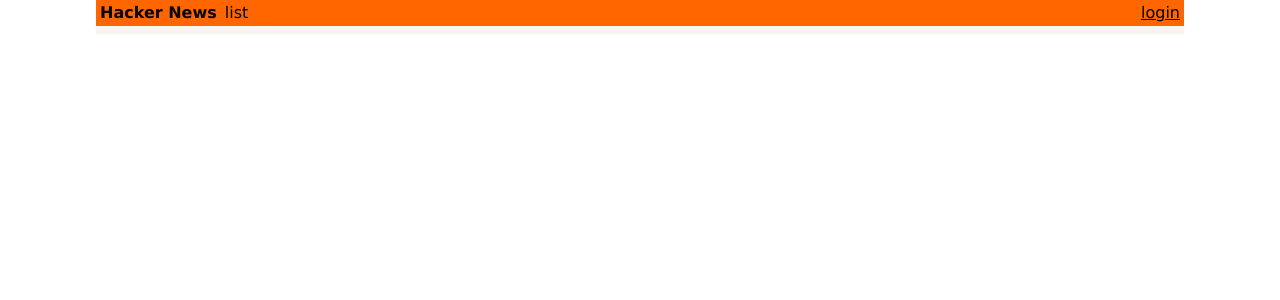
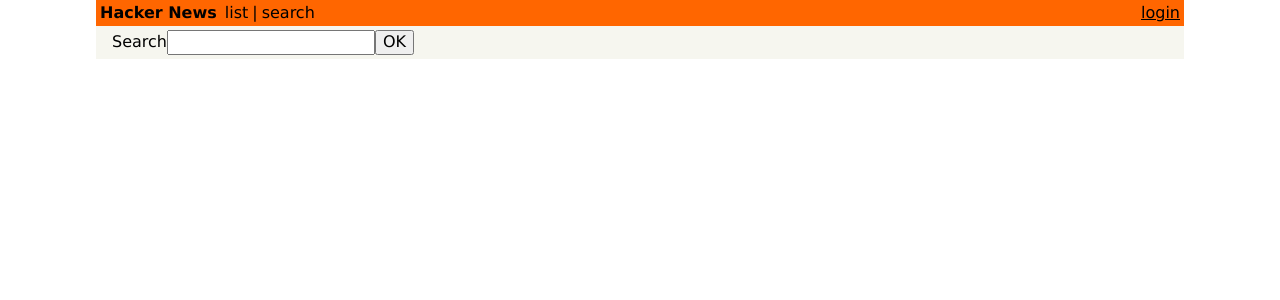
Before and after one commit to carvinsingian/hackernews-clone, a React (Create React App) app in the folder hackernews-frontend/: page /search in a window 1280 px wide. Shown: the top 300 px of the page. Built offline with nearby package versions, Linux system fonts and the light colour scheme.

Commit message:
Added search capability to links

```diff
--- a/hackernews-frontend/src/components/App.js
+++ b/hackernews-frontend/src/components/App.js
@@ -4,6 +4,7 @@
 import CreateLink from './CreateLinks'
 import Header from './Header'
 import Login from './Login'
+import Search from './Search'
 
 class App extends Component {
   render() {
@@ -15,6 +16,7 @@
             <Route exact path="/" component={LinkList} />
             <Route exact path="/create" component={CreateLink} />
             <Route exact path="/login" component={Login} />
+            <Route exact path="/search" component={Search} />
           </Switch>
         </div>
       </div>
--- a/hackernews-frontend/src/components/Header.js
+++ b/hackernews-frontend/src/components/Header.js
@@ -12,6 +12,10 @@
           <div className="fw7 mr1">Hacker News</div>
           <Link to="/" className="ml1 no-underline black">
             list
+          </Link>
+          <div className="ml1">|</div>
+          <Link to="/search" className="ml1 no-underline black">
+            search
           </Link>
           {authToken && (
             <div className="flex">
--- /dev/null
+++ b/hackernews-frontend/src/components/Search.js
@@ -0,0 +1,63 @@
+import React, { useState } from 'react'
+import { withApollo } from 'react-apollo'
+import gql from 'graphql-tag'
+import Link from './Link'
+
+
+const SEARCH_QUERY = gql`
+  query SearchQuery($search:String!) {
+    links(search: $search) {
+      id
+      url
+      description
+      postedBy {
+        username
+      }
+      votes {
+        edges {
+          node {
+            user {
+              username
+            }
+          }
+        }
+      }
+    }
+  }
+`
+
+const Search = (props) => {
+  const [links, setLinks] = useState([]);
+  const [filter, setFilter] = useState('');
+
+
+  const executeSearch = async () => {
+    const search = filter
+    const result = await props.client.query({
+      query: SEARCH_QUERY,
+      variables: { search },
+    })
+
+    const filteredLinks = result.data.links
+    setLinks(filteredLinks)
+  }
+
+  return (
+    <div>
+      <div>
+        Search
+        <input
+          type='text'
+          onChange={e => setFilter(e.target.value)}
+        />
+        <button onClick={() => executeSearch()}>OK</button>
+        {links.map((link, index) => (
+          <Link key={link.id} link={link} index={index} />
+        ))}
+      </div>
+    </div>
+  )
+}
+
+
+export default withApollo(Search)
```
